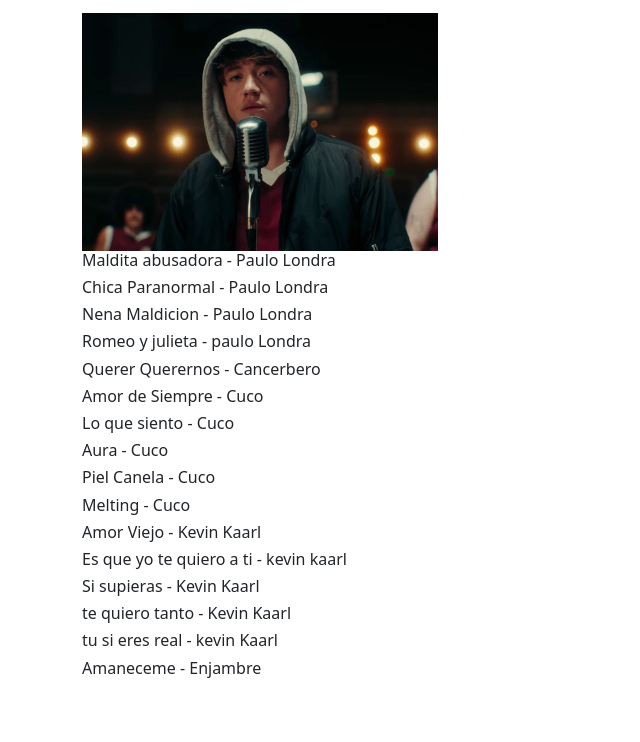
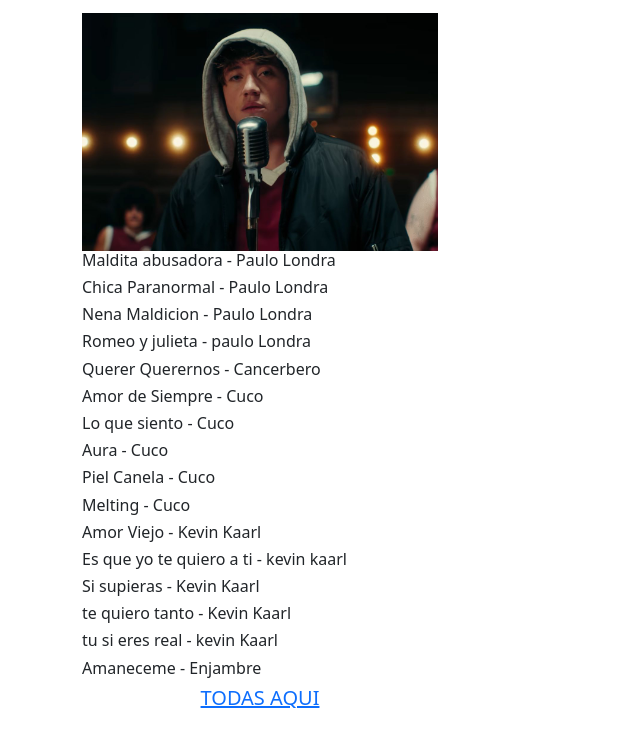
Before and after one commit to ramzto/yosslove, a plain HTML site: page Romantic.html in a window 1280 px wide. Shown: the part 1849-2591 px from the top of the page, without its empty margins (0-640 px from the left). Before the commit the page ends 2559 px from the top, so only its background shows below. Drawn offline with nearby package versions, Linux system fonts and the light colour scheme.

Commit message:
Add files via upload

```diff
--- a/Romantic.html
+++ b/Romantic.html
@@ -80,7 +80,7 @@
           ellas te las dedico sin dudarlo. Si alguna vez no entiendes el porqué o tienes alguna duda, solo dime y te
           explico por qué te las envío.</p>
         <center><img src="pau.jpg" class="img-fluid" alt="..."></center>
-        <h6>Maldita abusadora - Paulo Londra</h6>
+        <h6><a>Maldita abusadora - Paulo Londra</a>
         <h6>Chica Paranormal - Paulo Londra</h6>
         <h6>Nena Maldicion - Paulo Londra</h6>
         <h6>Romeo y julieta - paulo Londra</h6>
@@ -96,7 +96,11 @@
         <h6>te quiero tanto - Kevin Kaarl</h6>
         <h6>tu si eres real - kevin Kaarl</h6>
         <h6>Amaneceme - Enjambre</h6>
-
+        <center>
+        <h5>
+          <a href="https://open.spotify.com/playlist/04I0IXWA0souZ4trnOPnEl?si=OvGWksbOReaMD7nPqI0IlA" class="playlist">TODAS AQUI</a>
+        </h5>
+        </center>
         <br>
 
       </div>
```
